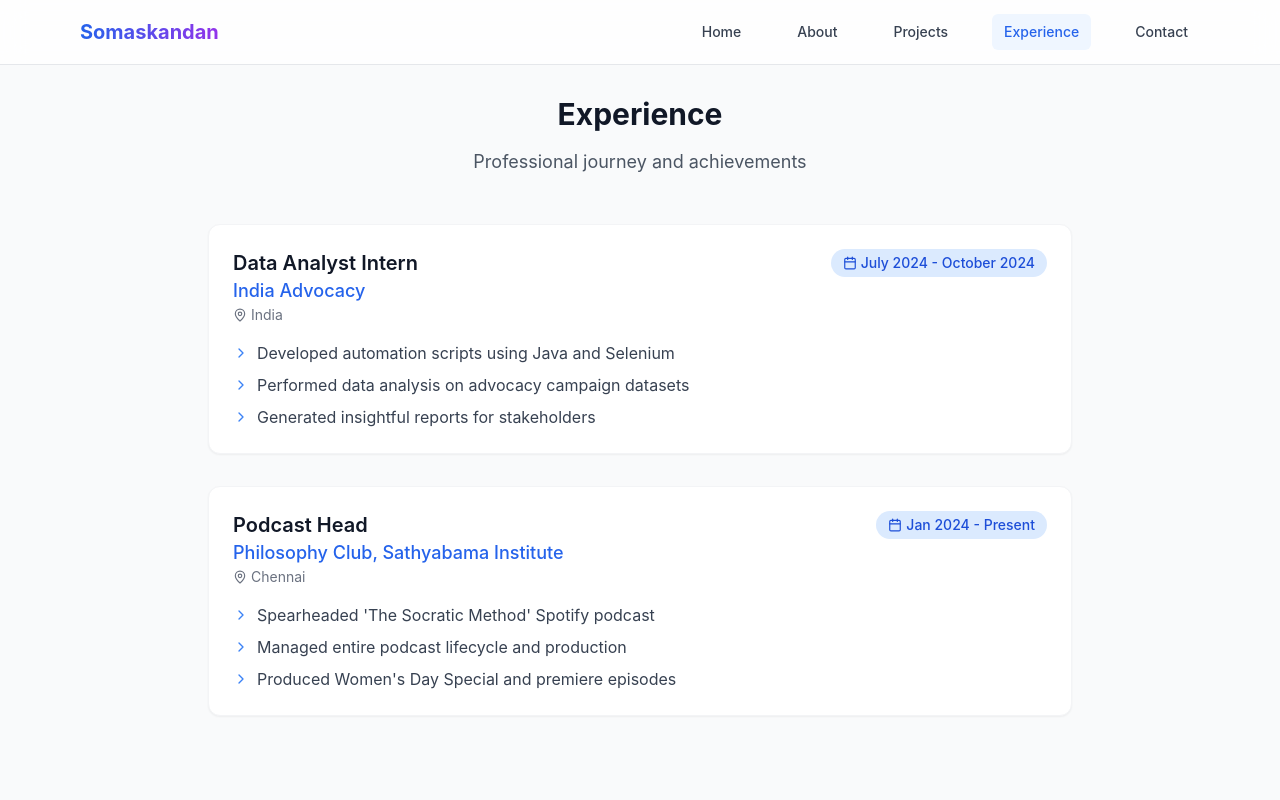
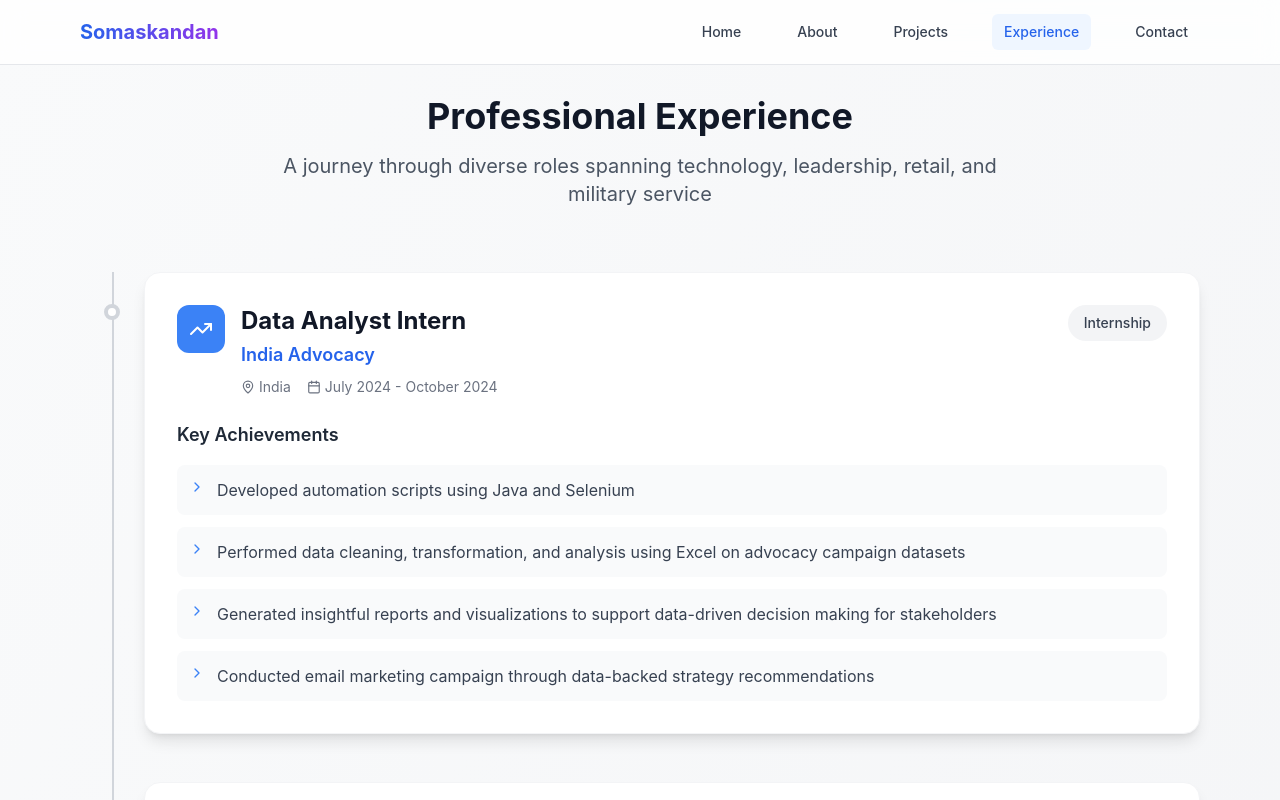
Before and after one commit to Somaskandan931/portfolio-project, a React (Create React App) app: page / in a window 1280 px wide. Both pictures are taken after a click on the button "Experience". Shown: the top 800 px of the page. Built offline with nearby package versions, Linux system fonts and the light colour scheme.

Commit message:
New Update

```diff
--- a/src/pages/Experience.jsx
+++ b/src/pages/Experience.jsx
@@ -1,5 +1,5 @@
 import React from 'react';
-import { MapPin, Calendar, ChevronRight } from 'lucide-react';
+import { MapPin, Calendar, ChevronRight, Briefcase, Users, TrendingUp, Shield } from 'lucide-react';
 
 const ExperiencePage = () => {
   const experience = [
@@ -8,63 +8,141 @@ const ExperiencePage = () => {
       company: "India Advocacy",
       location: "India",
       period: "July 2024 - October 2024",
+      type: "Internship",
+      icon: <TrendingUp className="w-6 h-6" />,
+      color: "bg-blue-500",
       achievements: [
         "Developed automation scripts using Java and Selenium",
-        "Performed data analysis on advocacy campaign datasets",
-        "Generated insightful reports for stakeholders"
+        "Performed data cleaning, transformation, and analysis using Excel on advocacy campaign datasets",
+        "Generated insightful reports and visualizations to support data-driven decision making for stakeholders",
+        "Conducted email marketing campaign through data-backed strategy recommendations"
       ]
     },
     {
       role: "Podcast Head",
-      company: "Philosophy Club, Sathyabama Institute",
-      location: "Chennai",
+      company: "Philosophy and Open Discussion Club, Sathyabama Institute of Science and Technology",
+      location: "Chennai, India",
       period: "Jan 2024 - Present",
+      type: "Leadership",
+      icon: <Users className="w-6 h-6" />,
+      color: "bg-purple-500",
       achievements: [
-        "Spearheaded 'The Socratic Method' Spotify podcast",
-        "Managed entire podcast lifecycle and production",
-        "Produced Women's Day Special and premiere episodes"
+        "Spearheaded the creation and growth of The Socratic Method, the club's official Spotify podcast, focused on exploring philosophical and social topics",
+        "Managed the entire podcast lifecycle: ideation, scripting, speaker outreach, audio editing, and publishing",
+        "Produced the Women's Day Special Episode and premiere 'college life' episode, driving listener engagement and positive campus reception",
+        "Handled post-production using DaVinci, sourced original jingles, and maintained consistent audio quality across episodes"
+      ]
+    },
+    {
+      role: "Part-Time Sales Associate",
+      company: "Bata",
+      location: "Singapore",
+      period: "February 2022 - August 2022",
+      type: "Retail",
+      icon: <Briefcase className="w-6 h-6" />,
+      color: "bg-green-500",
+      achievements: [
+        "Guided customers in product selection, improving sales conversion rate by 15% in assigned department",
+        "Managed point-of-sale systems with 100% accuracy in transaction processing",
+        "Supported inventory tracking and visual merchandising, reducing stock discrepancies by 20%"
+      ]
+    },
+    {
+      role: "Security Trooper",
+      company: "Singapore Armed Forces",
+      location: "Singapore",
+      period: "January 2020 - January 2022",
+      type: "Military Service",
+      icon: <Shield className="w-6 h-6" />,
+      color: "bg-red-500",
+      achievements: [
+        "Managed operations of the Pass Making Office (PMO), ensuring 100% compliance with security protocols",
+        "Collaborated with the Ministry of Health COVID-19 Task Force to implement containment strategies",
+        "Maintained detailed security records and generated analytical reports for command leadership"
       ]
     }
   ];
 
   return (
-    <div className="min-h-screen bg-gray-50 pt-24 pb-16">
-      <div className="max-w-4xl mx-auto px-4">
-        <div className="text-center mb-12">
-          <h2 className="text-3xl font-bold text-gray-900 mb-4">Experience</h2>
-          <p className="text-lg text-gray-600">Professional journey and achievements</p>
+    <div className="min-h-screen bg-gradient-to-br from-gray-50 to-gray-100 pt-24 pb-16">
+      <div className="max-w-6xl mx-auto px-4">
+        <div className="text-center mb-16">
+          <h1 className="text-4xl font-bold text-gray-900 mb-4">Professional Experience</h1>
+          <p className="text-xl text-gray-600 max-w-3xl mx-auto">
+            A journey through diverse roles spanning technology, leadership, retail, and military service
+          </p>
         </div>
 
-        <div className="space-y-8">
+        <div className="relative">
+          {/* Timeline line */}
+          <div className="absolute left-8 top-0 bottom-0 w-0.5 bg-gray-300 hidden md:block"></div>
+
+          <div className="space-y-12">
             {experience.map((exp, idx) => (
-            <div key={idx} className="bg-white rounded-xl p-6 shadow-sm border border-gray-100">
-              <div className="flex justify-between items-start mb-4">
+              <div key={idx} className="relative">
+                {/* Timeline dot */}
+                <div className="absolute left-6 top-8 w-4 h-4 bg-white border-4 border-gray-300 rounded-full hidden md:block"></div>
+
+                <div className="md:ml-16">
+                  <div className="bg-white rounded-2xl p-8 shadow-lg border border-gray-100 hover:shadow-xl transition-shadow duration-300">
+                    <div className="flex flex-col md:flex-row md:items-start md:justify-between mb-6">
+                      <div className="flex items-start gap-4 mb-4 md:mb-0">
+                        <div className={`${exp.color} p-3 rounded-xl text-white flex-shrink-0`}>
+                          {exp.icon}
+                        </div>
                         <div>
-                  <h3 className="text-xl font-semibold text-gray-900">{exp.role}</h3>
-                  <p className="text-lg text-blue-600 font-medium">{exp.company}</p>
-                  <p className="text-sm text-gray-500 flex items-center gap-1">
+                          <h3 className="text-2xl font-bold text-gray-900 mb-1">{exp.role}</h3>
+                          <p className="text-lg text-blue-600 font-semibold mb-2">{exp.company}</p>
+                          <div className="flex flex-wrap gap-4 text-sm text-gray-500">
+                            <span className="flex items-center gap-1">
                               <MapPin size={14} />
                               {exp.location}
-                  </p>
-                </div>
-                <div className="text-right">
-                  <span className="inline-block px-3 py-1 bg-blue-100 text-blue-700 rounded-full text-sm font-medium flex items-center gap-1">
+                            </span>
+                            <span className="flex items-center gap-1">
                               <Calendar size={14} />
                               {exp.period}
                             </span>
                           </div>
                         </div>
+                      </div>
 
-              <div className="space-y-2">
+                      <div className="flex-shrink-0">
+                        <span className="inline-block px-4 py-2 bg-gray-100 text-gray-700 rounded-full text-sm font-medium">
+                          {exp.type}
+                        </span>
+                      </div>
+                    </div>
+
+                    <div className="space-y-3">
+                      <h4 className="text-lg font-semibold text-gray-800 mb-4">Key Achievements</h4>
                       {exp.achievements.map((achievement, achIdx) => (
-                  <div key={achIdx} className="flex items-start gap-2">
-                    <ChevronRight className="text-blue-500 mt-1 flex-shrink-0" size={16} />
-                    <p className="text-gray-700">{achievement}</p>
+                        <div key={achIdx} className="flex items-start gap-3 p-3 bg-gray-50 rounded-lg">
+                          <ChevronRight className="text-blue-500 mt-0.5 flex-shrink-0" size={16} />
+                          <p className="text-gray-700 leading-relaxed">{achievement}</p>
                         </div>
                       ))}
                     </div>
                   </div>
+                </div>
+              </div>
             ))}
+          </div>
+        </div>
+
+        {/* Summary stats */}
+        <div className="mt-16 grid grid-cols-1 md:grid-cols-3 gap-8">
+          <div className="bg-white rounded-xl p-6 text-center shadow-sm border border-gray-100">
+            <div className="text-3xl font-bold text-blue-600 mb-2">4+</div>
+            <div className="text-gray-600">Years of Experience</div>
+          </div>
+          <div className="bg-white rounded-xl p-6 text-center shadow-sm border border-gray-100">
+            <div className="text-3xl font-bold text-green-600 mb-2">4</div>
+            <div className="text-gray-600">Different Industries</div>
+          </div>
+          <div className="bg-white rounded-xl p-6 text-center shadow-sm border border-gray-100">
+            <div className="text-3xl font-bold text-purple-600 mb-2">2</div>
+            <div className="text-gray-600">Countries Worked</div>
+          </div>
         </div>
       </div>
     </div>
```
Lines whose indentation alone changed are shown as unchanged.
